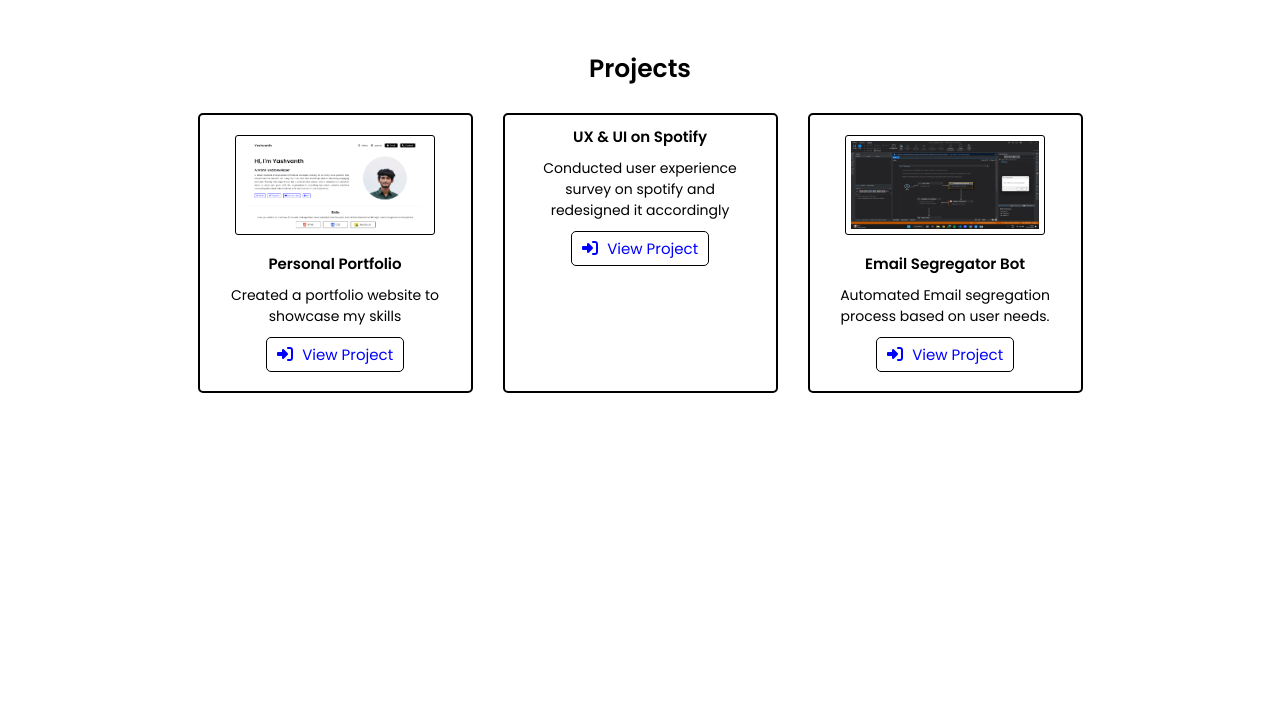
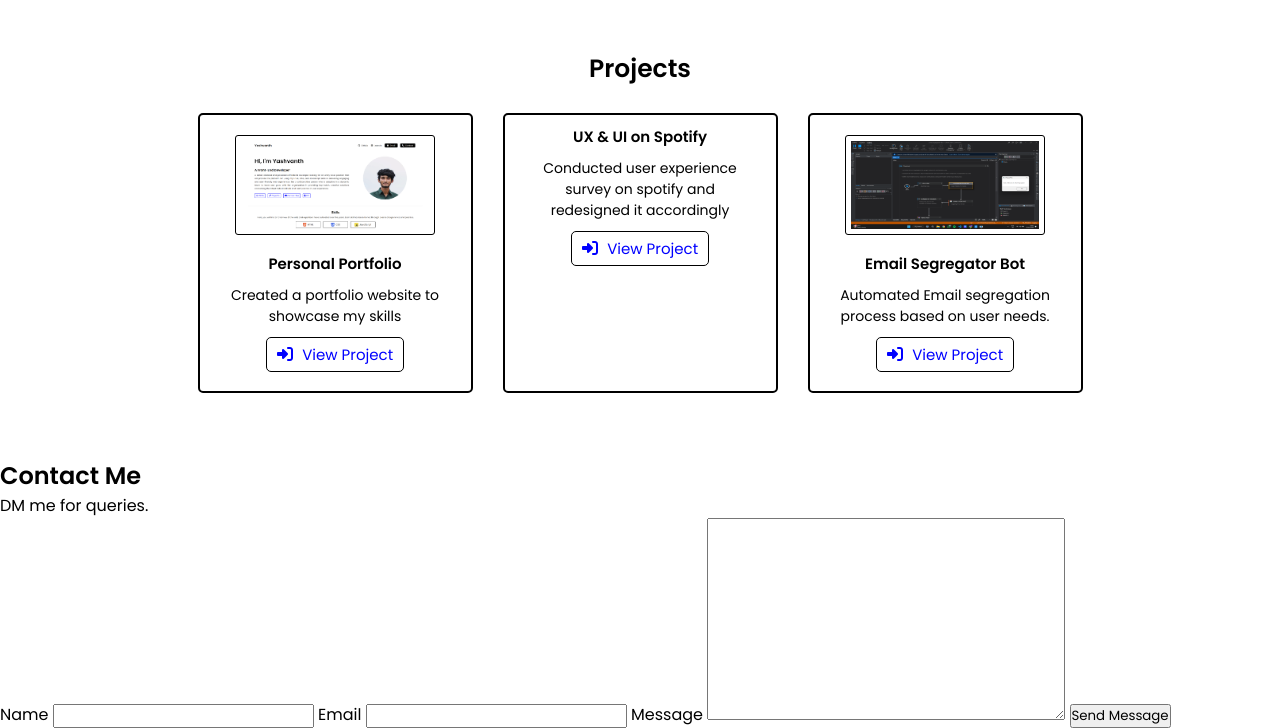
Before and after one commit to YASHVANTH-TV/My-Portfolio, a plain HTML site: page index.html in a window 1280 px wide. Shown: the part 697-1425 px from the top of the page. Before the commit the page ends 1155 px from the top, so only its background shows below. Drawn offline with Linux system fonts and the light colour scheme.

Commit message:
Completed Contact Section

```diff
--- a/index.html
+++ b/index.html
@@ -67,7 +67,7 @@
                         <span>Projects</span>
                     </a>
 
-                    <a href="contact">
+                    <a href="#contact">
                         <i class="fa-solid fa-envelope"></i>
                         <span>Contact Me</span>
                     </a>
@@ -145,10 +145,30 @@
                         <span>View Project</span>
                     </a>
                 </div>
-
-
             </div>
          </section>
+
+         <!-- 4th Section - Contact Section  -->
+          <section class="contact-section" id="contact">
+            <h2>Contact Me</h2>
+            <div class="group">
+                <div class="text">
+                    DM me for queries.
+                </div>
+                <form>
+                    <label for="name">Name</label>
+                    <input type="text" id="name">
+
+                    <label for="email">Email</label>
+                    <input type="email" id="email">
+
+                    <label for="message">Message</label>
+                    <textarea id="message" cols="30" rows="10"></textarea>
+
+                    <button type="submit">Send Message</button>
+                </form>
+            </div>
+          </section>
     </main>
 </body>
 </html>
```
